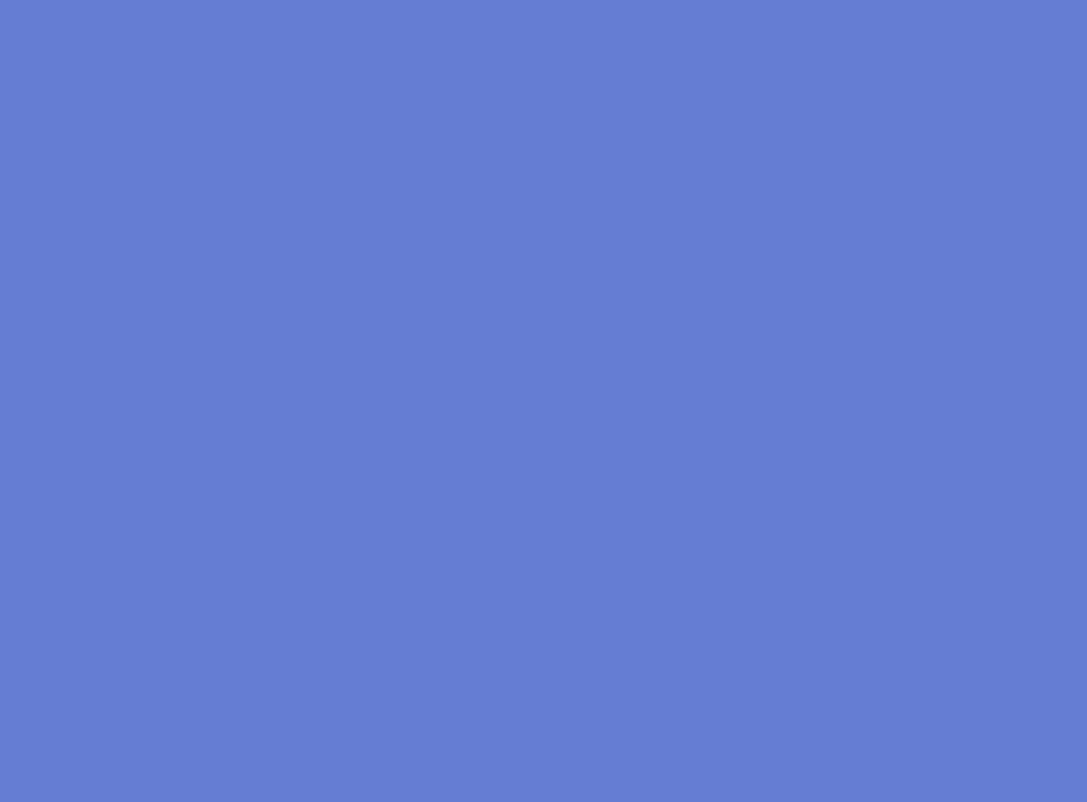
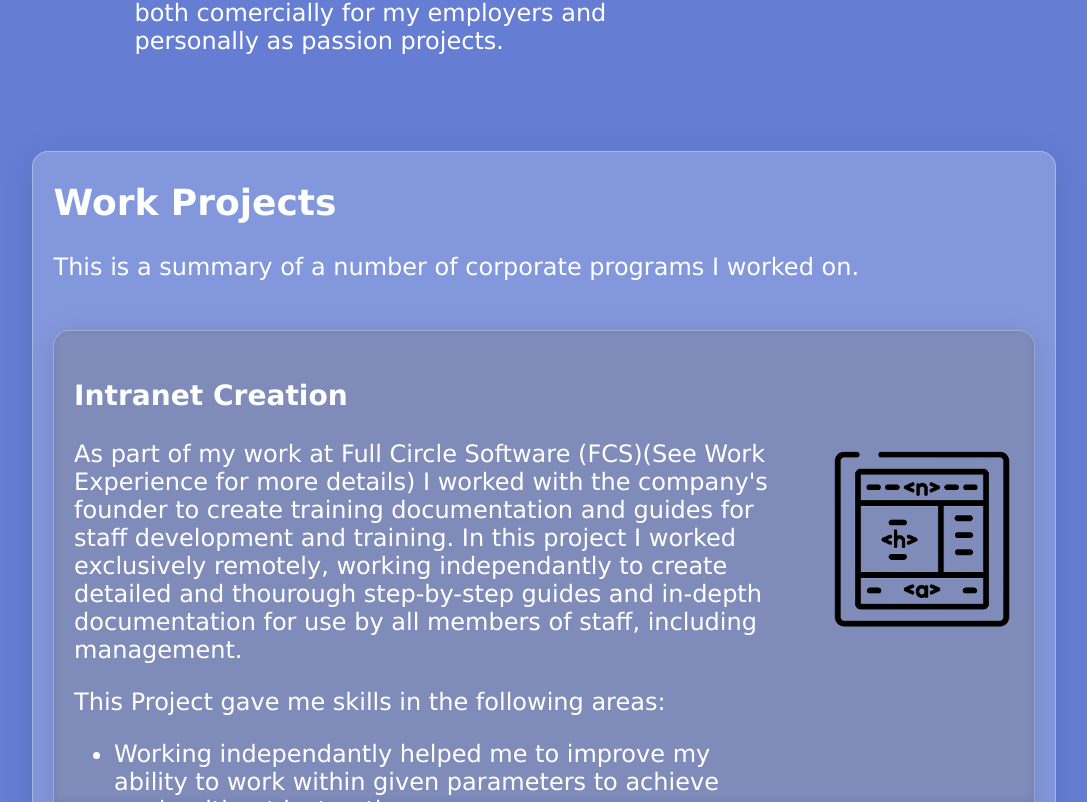
Before and after one commit to Scrubby1/PersonalWebsite, a SvelteKit app in the folder personalWebsiteV2/: page /Projects in a window 1280 px wide. Before the commit this address had no page. Shown: the part 298-1100 px from the top of the page, without its empty margins (96-1183 px from the left). Before the commit the page ends 800 px from the top, so only its background shows below. Built offline with nearby package versions, Linux system fonts and the light colour scheme.

Commit message:
Updated projects page
Finished the about page and started working on the projects page of my V2 personal website.

```diff
--- a/personalWebsiteV2/src/routes/+layout.svelte
+++ b/personalWebsiteV2/src/routes/+layout.svelte
@@ -109,8 +109,9 @@ body {
 #mainContent {
     font-family: 'Lucida Sans', 'Lucida Sans Regular', 'Lucida Grande', 'Lucida Sans Unicode', Geneva, Verdana, sans-serif;
     margin-top: 2%;
-    margin-left: 5%;
-    width:90%;
+    margin-left: 10%;
+    margin-right: 10%;
+    width:80%;
     border-radius: 25px;
     font-size: x-large;
 }
--- a/personalWebsiteV2/src/routes/About/+page.svelte
+++ b/personalWebsiteV2/src/routes/About/+page.svelte
@@ -74,8 +74,6 @@
 <style>
 #aboutPage {
     color: white;
-    margin-left: 10%;
-    margin-right: 10%;
 }
 #aboutIntro{
     padding: 5%;
--- /dev/null
+++ b/personalWebsiteV2/src/routes/Projects/+page.svelte
@@ -0,0 +1,197 @@
+<script lang="ts">
+
+    let projectHead="About the projects I work on";
+    let projectText="I have worked on a number of different projects both comercially for my employers and personally as passion projects.";
+    let workProjects="Work Projects";
+    let wrkProjSumm="This is a summary of a number of corporate programs I worked on.";
+    let intraHead="Intranet Creation";
+    let intraTxt1="As part of my work at Full Circle Software (FCS)(See Work Experience for more details) I worked with the company's founder to create training documentation and guides for staff development and training. In this project I worked exclusively remotely, working independantly to create detailed and thourough step-by-step guides and in-depth documentation for use by all members of staff, including management.";
+    let intraTxt2="This Project gave me skills in the following areas:";
+    let intraLi1="Working independantly helped me to improve my ability to work within given parameters to achieve goals without instruction.";
+    let intraLi2="Creating documentation for projects in a simple, quick and easy-to-read way that made it simple for users to find the required information.";
+    let intraLi3="Helped me with developing my abilities in regards to considering a product from the perspective of the end user.";
+    let compUpHead="Computer Updates";
+    let compUpTxt1="While working at Full Circle Software (FCS) I worked closely with school management to plan and implement a plan to upgrade thecomputers at the school. In this project, I worked to survey and analyse the desktops at the school and evaluate whether they required upgrading to perform best. I then developed a plan and found suppliers, from there I worked with staff to implement the new computer upgrades as seemlessly with their work as possible.";
+    let compUpTxt2="This project gave me the following skills:";
+    let compUpLi1="Working with management and staff to smoothly and effectively implement projects.";
+    let compUpLi2="Exploring and analysing options to provide cost effective solutions to issues.";
+    let persProjects="Personal Projects";
+    let persProjSumm="Here is a description of the kind of projects I work on in my spare time.";
+    let websiteHead="Website building";
+    let websiteTxt1="After studying a course at my Uni (see Experience for more information) on making websites, I decided that I wanted to try making my own website. Together with a video I saw from NetworkChuck on youtube I, at time of writing am working to develop my own personal website for self-advertising.";
+    let websiteTxt2="Here are some things this project has taught me:";
+    let websiteLi1="independantly researching methods and techniques to find and implement solutions to issues.";
+    let websiteLi2="Working independantly to achieve a goal.";
+    let serverHead="Home Server";
+    let serverTxt1="As part of a personal interest in computers, particularly highly capable multitasking computers, I have had a personal project of building, using, maintaining and developing my own at-home server set-up. I must give some credit for my interest to consuming youtube content from the likes of LinusTechTips, NetworkChuck and CraftComputing. In these systems I have learned extensively about hypervisors, virtualization, storing datasets, managing data, etc. With these skills I have virtualized a range of systems and functions to assist with different aspects of my daily life, including creating remotely accessible network drives, virtualizing my home video and photography collections, building test environments and a range of other tasks.";
+    let serverTxt2="This personal project has taught me:";
+    let serverLi1="How to use hypervisors, particularly Proxmox to virtualize tasks and manage servers";
+    let serverLi2="How to install and operate a range of Operating Systems to achieve different results.";
+    let serverLi3="How to utilise hardware to achieve the best results and how to troubleshoot issues in hardware and software to fix issues."
+</script>
+
+
+<div id="projectsPage">
+    <div id="projectsIntro">
+        <div id="projectsIntTxt">
+            <h1>{projectHead}</h1>
+            <p>{projectText}</p>
+        </div>
+        <div id="projectsIntImg">
+            <img src="newProjects.png" alt="projects" id="projectsPhoto1"/>
+        </div>
+    </div>
+    <div id="corporateProjects" class="largerGroups">
+        <h2>{workProjects}</h2>
+        <p>{wrkProjSumm}</p>
+        <div id="corpProj1" class="corpSmallGroup">
+            <div id="corpProj1Txt">
+                <h3>{intraHead}</h3>
+                <p>{intraTxt1}</p>
+                <p>{intraTxt2}</p>
+                <ul>
+                    <li>{intraLi1}</li>
+                    <li>{intraLi2}</li>
+                    <li>{intraLi3}</li>
+                </ul>
+            </div>
+            <div id="corpProj1Img">
+                <img src="intranet.png" alt="intranet" id="projectsPhoto2" class="images"/>
+            </div>
+        </div>
+        <div id="corpProj2" class="corpSmallGroup">
+            <div id="corpProj1Txt">
+                <h3>{compUpHead}</h3>
+                <p>{compUpTxt1}</p>
+                <p>{compUpTxt2}</p>
+                <ul>
+                    <li>{compUpLi1}</li>
+                    <li>{compUpLi2}</li>
+                </ul>
+            </div>
+            <div id="corpProj2Img">
+                <img src="pcbuilding.png" alt="pc modification" id="projectsPhoto3" class="images"/>
+            </div>
+        </div>
+    </div>
+    <div id="personalProjects"  class="largerGroups">
+        <h2>{persProjects}</h2>
+        <p>{persProjSumm}</p>
+        <div id="persProj1" class="personalSmallGroup">
+            <div id="persProj1Txt" class="personalSmallGroupText">
+                <h3>{websiteHead}</h3>
+                <p>{websiteTxt1}</p>
+                <p>{websiteTxt2}</p>
+                <ul>
+                    <li>{websiteLi1}</li>
+                    <li>{websiteLi2}</li>
+                </ul>
+            </div>
+            <div id="persProj1Img">
+                <img src="webBuilding.png" alt="Website building" id="projectsPhoto4" class="images"/>
+            </div>
+        </div>
+        <div id="persProj2" class="personalSmallGroup">
+            <div id="persProj2Txt" class="personalSmallGroupText">
+                <h3>{serverHead}</h3>
+                <p>{serverTxt1}</p>
+                <p>{serverTxt2}</p>
+                <ul>
+                    <li>{serverLi1}</li>
+                    <li>{serverLi2}</li>
+                    <li>{serverLi3}</li>
+                </ul>
+            </div>
+            <div id="persProj2Img">
+                <img src="server.png" alt="server" id="projectsPhoto5" class="images"/>
+            </div>
+        </div>
+    </div>
+</div>
+
+<style>
+#projectsPage {
+    font-family: 'Lucida Sans', 'Lucida Sans Regular', 'Lucida Grande', 'Lucida Sans Unicode', Geneva, Verdana, sans-serif;
+    color: white;
+}
+
+#projectsIntro {
+    display: grid;
+    grid-template-columns: 70% 25%;
+    column-gap: 5%;
+    padding-left: 10%;
+    padding-right: 10%;
+    padding-bottom: 5%;
+}
+
+#projectsPhoto1{
+    width: 100%;
+}
+
+.largerGroups {
+    padding: 2%;
+    padding-top: 0;
+    padding-bottom: 0;
+    margin-top: 2%;
+    margin-bottom: 2%;
+    background: rgba(255, 255, 255, 0.2);
+    color: white;
+    grid-template-columns: 70% 25%;
+    border-radius: 16px;
+    border: 1px solid rgba(255, 255, 255, 0.3);
+    box-shadow: 0 4px 30px rgba(0, 0, 0, 0.1);
+    backdrop-filter: blur(5px);
+    -webkit-backdrop-filter: blur(5px);
+}
+
+.corpSmallGroup {
+    padding: 2%;
+    margin-top: 5%;
+    margin-bottom: 5%;
+    display: grid;
+    grid-template-columns: 75% 20%;
+    column-gap: 5%;
+    background: rgba(0, 0, 0, 0.18);
+    color: white;
+    border-radius: 16px;
+    border: 1px solid rgba(255, 255, 255, 0.3);
+    box-shadow: 0 4px 30px rgba(0, 0, 0, 0.1);
+    backdrop-filter: blur(5px);
+    -webkit-backdrop-filter: blur(5px);
+}
+
+.personalSmallGroup {
+    padding: 2%;
+    margin-top: 5%;
+    margin-bottom: 5%;
+    display: grid;
+    grid-template-columns: 20% 75%;
+    column-gap: 5%;
+    background: rgba(0, 0, 0, 0.18);
+    color: white;
+    border-radius: 16px;
+    border: 1px solid rgba(255, 255, 255, 0.3);
+    box-shadow: 0 4px 30px rgba(0, 0, 0, 0.1);
+    backdrop-filter: blur(5px);
+    -webkit-backdrop-filter: blur(5px);
+}
+
+#persProj1Img{
+    grid-column: 1;
+    grid-row: 1;
+}
+
+#persProj2Img{
+    grid-column: 1;
+    grid-row: 1;
+}
+
+.personalSmallGroupText{
+    grid-column: 2;
+}
+
+.images {
+    padding-top: 50%;
+    width: 100%;
+}
+</style>
```
Also changed, not shown: personalWebsiteV2/src/routes/+page.svelte (+5 -4 lines), personalWebsiteV2/static/newProjects.png, 1 other file (tests, documents, lock files or other folders).
